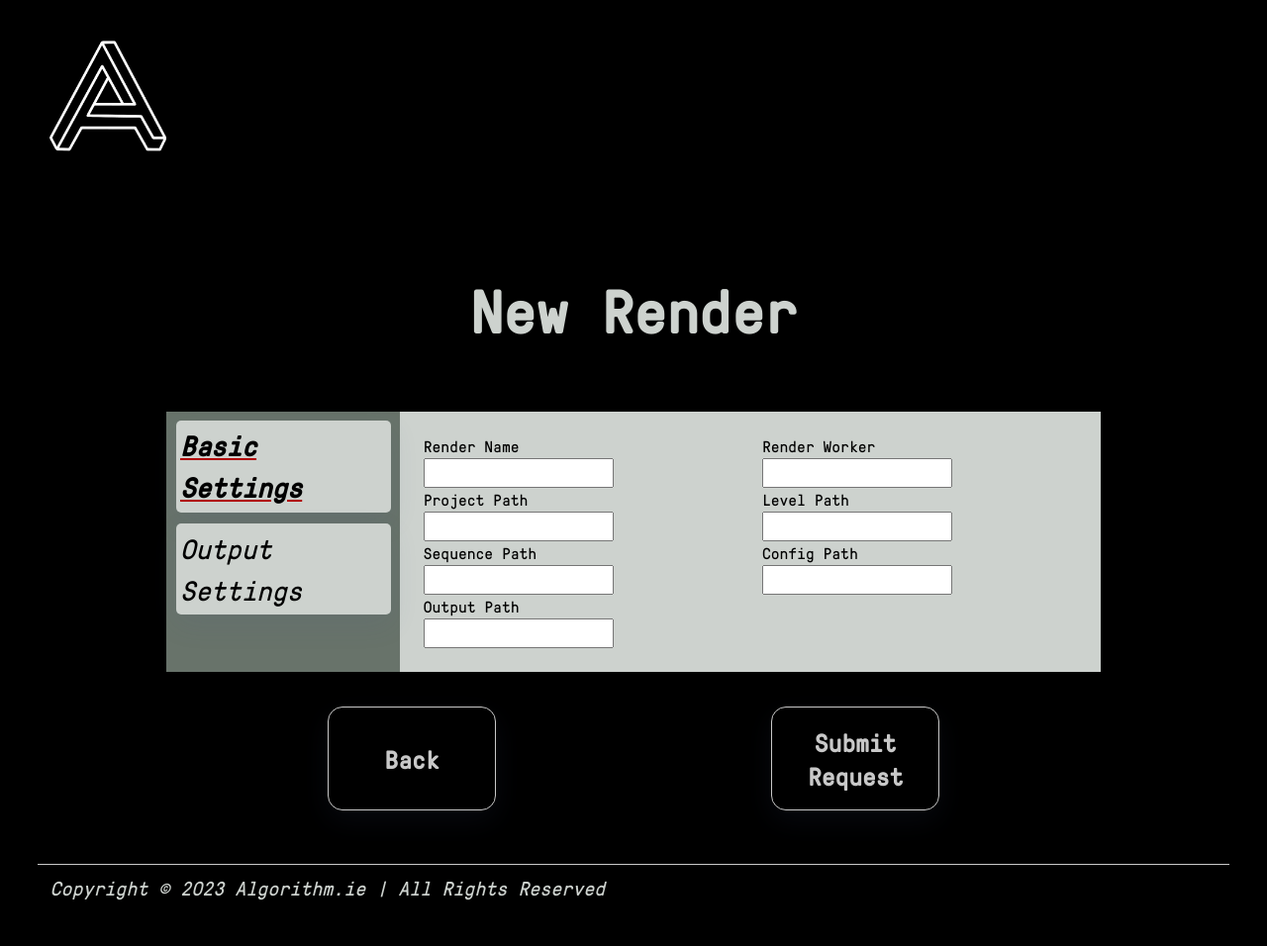
After one commit to Algorithm-Productions/UE5-Remote-Render-Tool---Dev, a Flask app: template submitter/frontend/templates/new_request.html in a window 1280 px wide. The commit adds this page. Shown: the whole page at 99% size. Run offline with Flask 3, Linux system fonts and the light colour scheme; the template is opened without the code that fills it, so the values that code supplies are empty; parts of the project's set-up code (start-up, migrations or seed data) failed here and were passed over.

Commit message:
Initial Submitter GUI

```diff
--- /dev/null
+++ b/submitter/frontend/static/css/entry.css
@@ -0,0 +1,49 @@
+.infoContainer {
+    background-color: #cdd2ce;
+    color: #000000;
+    width: 80%;
+    margin: auto auto 3%;
+    box-shadow: 0 0 20px rgba(0, 0, 0, 0.15);
+}
+
+.sideMenu {
+    background-color: #68736a;
+    border-top-left-radius: inherit;
+    border-bottom-left-radius: inherit;
+    padding: 1%;
+}
+
+.sideMenu h3 {
+    background-color: #cdd2ce;
+    margin-bottom: 5%;
+    padding: 2%;
+    font-weight: normal;
+    font-style: italic;
+	box-shadow: 0 10px 29px 0 rgba(68, 88, 144, 0.1);
+	transition: all 0.3s ease-in-out;
+    border-radius: 5px;
+    line-height: 150%;
+    display:flex;
+    justify-content:center;
+    align-items:center;
+    vertical-align: middle;
+}
+
+.sideMenu h3:hover {
+    -webkit-transform: translateY(-5px);
+    transform: translateY(-5px);
+}
+
+.sideMenu .selected {
+    text-decoration: underline;
+    text-decoration-color: #b00000;;
+    font-weight: bold;
+}
+
+.infoPanel {
+    padding: 2.5%;
+}
+
+.infoPanel p {
+    font-size: 18px;
+}
--- a/submitter/frontend/static/css/landing.css
+++ b/submitter/frontend/static/css/landing.css
@@ -5,6 +5,7 @@
 
 .notificationBlock {
     font-family: 'GT Pressura Typeface Normal';
+    padding-bottom: 100px;
 }
 
 .notificationBlock .notificationCover {
--- /dev/null
+++ b/submitter/frontend/static/js/entryUtils.js
@@ -0,0 +1,35 @@
+const handleTabSwitch = (page) => {
+    document.getElementById("basicSettingsSelect").classList.remove("selected");
+    document.getElementById("outputSettingsSelect").classList.remove("selected");
+
+    document.getElementById(page + "Select").classList.add("selected")
+
+    document.getElementById("basicSettings").hidden = (page !== "basicSettings");
+    document.getElementById("outputSettings").hidden = (page !== "outputSettings");
+}
+
+const submitForm = () => {
+    const basicSettingsForm = document.getElementById("basicSettingsForm")
+
+    const basicSettings = {
+        'name': basicSettingsForm.elements.name.value,
+        'owner': '',
+        'worker': basicSettingsForm.elements.worker.value,
+        'project_path': basicSettingsForm.elements.project_path.value,
+        'level_path': basicSettingsForm.elements.level_path.value,
+        'sequence_path': basicSettingsForm.elements.sequence_path.value,
+        'config_path': basicSettingsForm.elements.config_path.value,
+        'output_path': basicSettingsForm.elements.output_path.value
+    }
+
+    eel.send_request(basicSettings)(callBack)
+}
+
+const callBack = (res) => {
+    if (res === "200")
+        window.location.href = "landing.html"
+    else {
+        document.getElementById("notificationWrapper").hidden = false
+        document.getElementById("notificationText").innerText = res
+    }
+}
--- a/submitter/frontend/templates/landing.html
+++ b/submitter/frontend/templates/landing.html
@@ -30,7 +30,7 @@
         <div class="row buttonBlock">
             <div hidden id="newRenderBtn" class="col" align="center">
                 <div class="buttonCover">
-                    <a href="./landing.html"> <img src="../static/imgs/newRender.png"/> New Render </a>
+                    <a href="./new_request.html"> <img src="../static/imgs/newRender.png"/> New Render </a>
                 </div>
             </div>
             <div hidden id="retryBtn" class="col" align="center">
--- /dev/null
+++ b/submitter/frontend/templates/new_request.html
@@ -0,0 +1,132 @@
+<!DOCTYPE html>
+<html lang="en">
+<head>
+    <title>Render Submitter | Home </title>
+    <link rel="shortcut icon" href="../favicon.png">
+
+    <meta name="viewport" content="width=device-width, initial-scale=1">
+    <meta charset="UTF-8">
+
+    <link href="https://cdn.jsdelivr.net/npm/bootstrap@5.0.2/dist/css/bootstrap.min.css" rel="stylesheet">
+    <link rel="stylesheet" type="text/css" href="../static/css/entry.css">
+    <link rel="stylesheet" type="text/css" href="../static/css/landing.css">
+    <link rel="stylesheet" type="text/css" href="../static/css/global.css">
+
+    <script type="text/javascript" src="../eel.js"></script>
+    <script src="https://ajax.googleapis.com/ajax/libs/jquery/3.6.1/jquery.min.js"></script>
+</head>
+<body>
+    <div class="container-fluid headerBlock">
+        <div class="row">
+            <div class="col">
+                <img src="../static/imgs/logo-darkmode.png">
+            </div>
+        </div>
+    </div>
+
+    <div class="container-fluid">
+        <div class="row mainTitleBlock">
+            <h1 id="title"> New Render </h1>
+        </div>
+
+        <div hidden id="notificationWrapper" class="row notificationBlock">
+            <div class="col" align="center">
+                <div class="notificationCover">
+                    <h1 id="notificationText"></h1>
+                </div>
+            </div>
+        </div>
+
+        <div class="row infoContainer center">
+            <div class="col-3 sideMenu">
+                <a onclick="handleTabSwitch(`basicSettings`)"><h3 id="basicSettingsSelect" class="selected">Basic Settings</h3></a>
+                <a onclick="handleTabSwitch(`outputSettings`)"><h3 id="outputSettingsSelect">Output Settings</h3></a>
+            </div>
+
+            <div hidden id="basicSettingsTwo" class="col infoPanel">
+                <div class="row">
+                    <div class="col">
+                        <p>name</p>
+                        <p>worker</p>
+                        <p>project_path</p>
+                        <p>level_path</p>
+                        <p>sequence_path</p>
+                        <p>config_path</p>
+                        <p>output_path</p>
+                    </div>
+                </div>
+            </div>
+
+
+            <div id="basicSettings" class="col infoPanel">
+                <form id="basicSettingsForm">
+                    <div class="row">
+                        <div class="col">
+                            <label for="name">Render Name</label><br>
+                            <input type="text" id="name" name="name"><br>
+                            <label for="project_path">Project Path</label><br>
+                            <input type="text" id="project_path" name="project_path"><br>
+                            <label for="sequence_path">Sequence Path</label><br>
+                            <input type="text" id="sequence_path" name="sequence_path"><br>
+                            <label for="output_path">Output Path</label><br>
+                            <input type="text" id="output_path" name="output_path"><br>
+                        </div>
+                        <div class="col">
+                            <label for="worker">Render Worker</label><br>
+                            <input type="text" id="worker" name="worker"><br>
+                            <label for="level_path">Level Path</label><br>
+                            <input type="text" id="level_path" name="level_path"><br>
+                            <label for="config_path">Config Path</label><br>
+                            <input type="text" id="config_path" name="config_path"><br>
+                        </div>
+                    </div>
+                </form>
+            </div>
+
+            <div hidden id="outputSettings" class="col infoPanel">
+                <form id="outputSettingsForm">
+                    <div class="row">
+                        <div class="col">
+                            <label for="name">Render Name</label><br>
+                            <input type="text" id="name" name="name"><br>
+                            <label for="project_path">Project Path</label><br>
+                            <input type="text" id="project_path" name="project_path"><br>
+                            <label for="sequence_path">Sequence Path</label><br>
+                            <input type="text" id="sequence_path" name="sequence_path"><br>
+                            <label for="output_path">Output Path</label><br>
+                            <input type="text" id="output_path" name="output_path"><br>
+                        </div>
+                        <div class="col">
+                            <label for="worker">Render Worker</label><br>
+                            <input type="text" id="worker" name="worker"><br>
+                            <label for="level_path">Level Path</label><br>
+                            <input type="text" id="level_path" name="level_path"><br>
+                            <label for="config_path">Config Path</label><br>
+                            <input type="text" id="config_path" name="config_path"><br>
+                        </div>
+                    </div>
+                </form>
+            </div>
+        </div>
+
+        <div class="row buttonBlock">
+            <div id="newRenderBtn" class="col" align="center">
+                <div class="leftPadding buttonCover">
+                    <a href="./landing.html"> Back </a>
+                </div>
+            </div>
+            <div id="retryBtn" class="col" align="center">
+                <div class="rightPadding buttonCover">
+                    <a href="#" onclick="submitForm()"> Submit Request </a>
+                </div>
+            </div>
+        </div>
+    </div>
+
+    <div class="container-fluid footer">
+        <h5> Copyright &copy; 2023 Algorithm.ie | All Rights Reserved </h5>
+    </div>
+    <script src="../static/js/entryUtils.js"></script>
+    <script src="https://cdn.jsdelivr.net/npm/bootstrap@5.0.2/dist/js/bootstrap.bundle.min.js"></script>
+</body>
+</html>
```
Also changed, not shown: submitter/GUISubmitter.py (+37 -1 lines), util/Client.py (+23 -0 lines).
